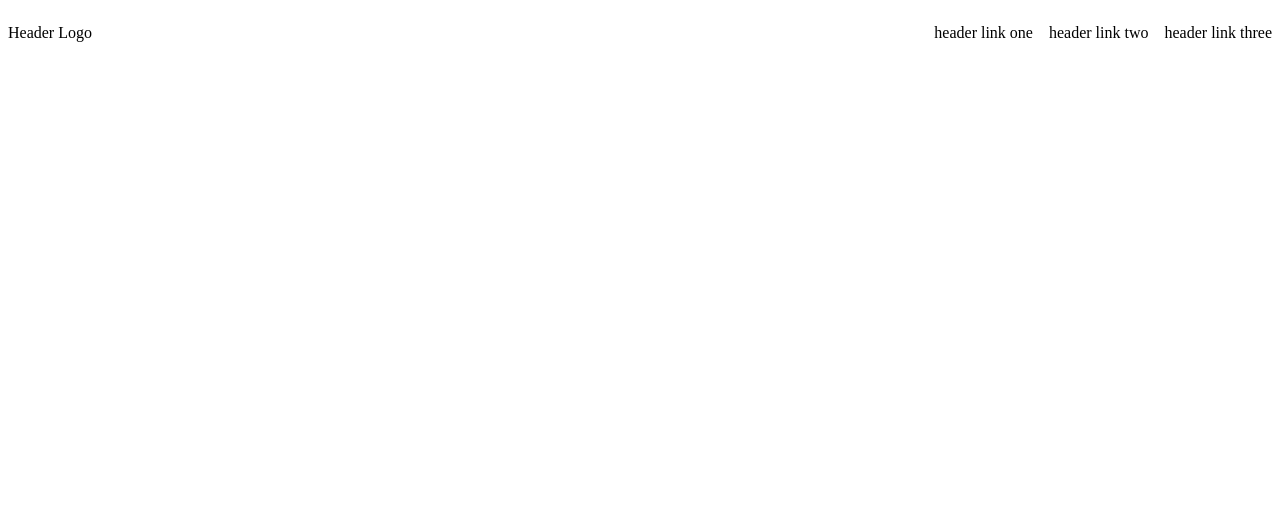
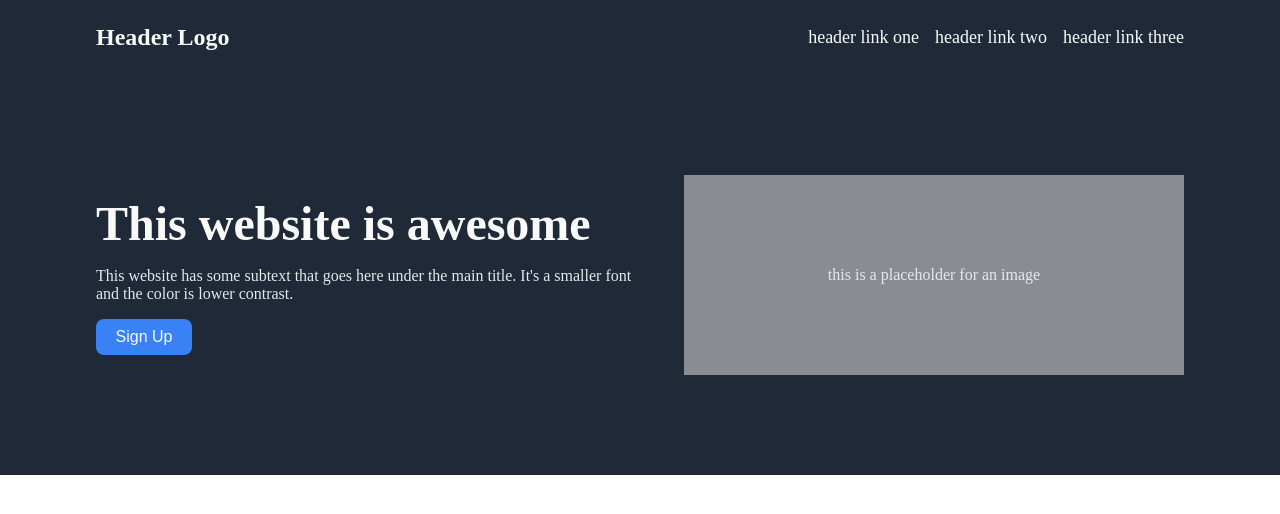
Before and after one commit to chrisuga/Foundations-Landing-Page-, a plain HTML site: page index.html in a window 1280 px wide. Drawn offline with Linux system fonts and the light colour scheme.

Commit message:
Create subheader, add styling, align items.

```diff
--- a/index.html
+++ b/index.html
@@ -8,7 +8,7 @@
   <body>
     <div class="header">
       <div class="left-side">
-        <p>Header Logo</p>
+        <p class="logo">Header Logo</p>
       </div>
       <div class="right-side">
         <ul class="links">
@@ -18,5 +18,18 @@
         </ul>
       </div>
     </div>
+    <div class="sub-header">
+      <div class="left-side">
+        <p class="title">This website is awesome</p>
+        <p class="white">This website has some subtext that
+          goes here under the main title.
+          It's a smaller font and the color
+          is lower contrast.</p>
+        <button>Sign Up</button>
+      </div>
+      <div class="right-side">
+        <p class="image white">this is a placeholder for an image</p>
+      </div>
+    </div>
   </body>
 </html>
--- a/style.css
+++ b/style.css
@@ -1,12 +1,79 @@
+body {
+  margin: 0px;
+}
+
 .header {
+  background-color: #1F2937;
+  color: #F9FAF8;
   display: flex;
   justify-content: space-between;
+  align-items: center;
   margin: 0px;
   padding: 0px;
+}
+
+.logo {
+  font-size: 24px;
+  font-weight: bold;
 }
 
 ul {
   list-style-type: none;
   display: flex;
   gap: 16px;
+  font-size: 18px;
 }
+
+.sub-header {
+  background-color: #1F2937;
+  display: flex;
+  justify-content: space-between;
+  align-items: center;
+  margin: 0px;
+  padding: 0px;
+  height: 400px;
+}
+
+.title {
+  color: #F9FAF8;
+  font-size: 48px;
+  font-weight: bold;
+  margin: 0;
+  padding: 0;
+}
+
+.white {
+  color: #E5E7EB;
+}
+
+.image {
+  background-color: #898c91;
+  margin: 0;
+  padding: 0;
+  width: 500px;
+  height: 200px;
+  display: flex;
+  justify-content: center;
+  align-items: center;
+}
+
+.left-side {
+  margin-left: 96px;
+  margin-right: 16px;
+}
+
+.right-side {
+  margin-right: 96px;
+  margin-left: 16px;
+}
+
+button {
+  background-color: #3882F6;
+  color: #F9FAF8;
+  width: 96px;
+  height: 36px;
+  padding: 0;
+  border: none;
+  font-size: 16px;
+  border-radius: 8px;
+}
```
